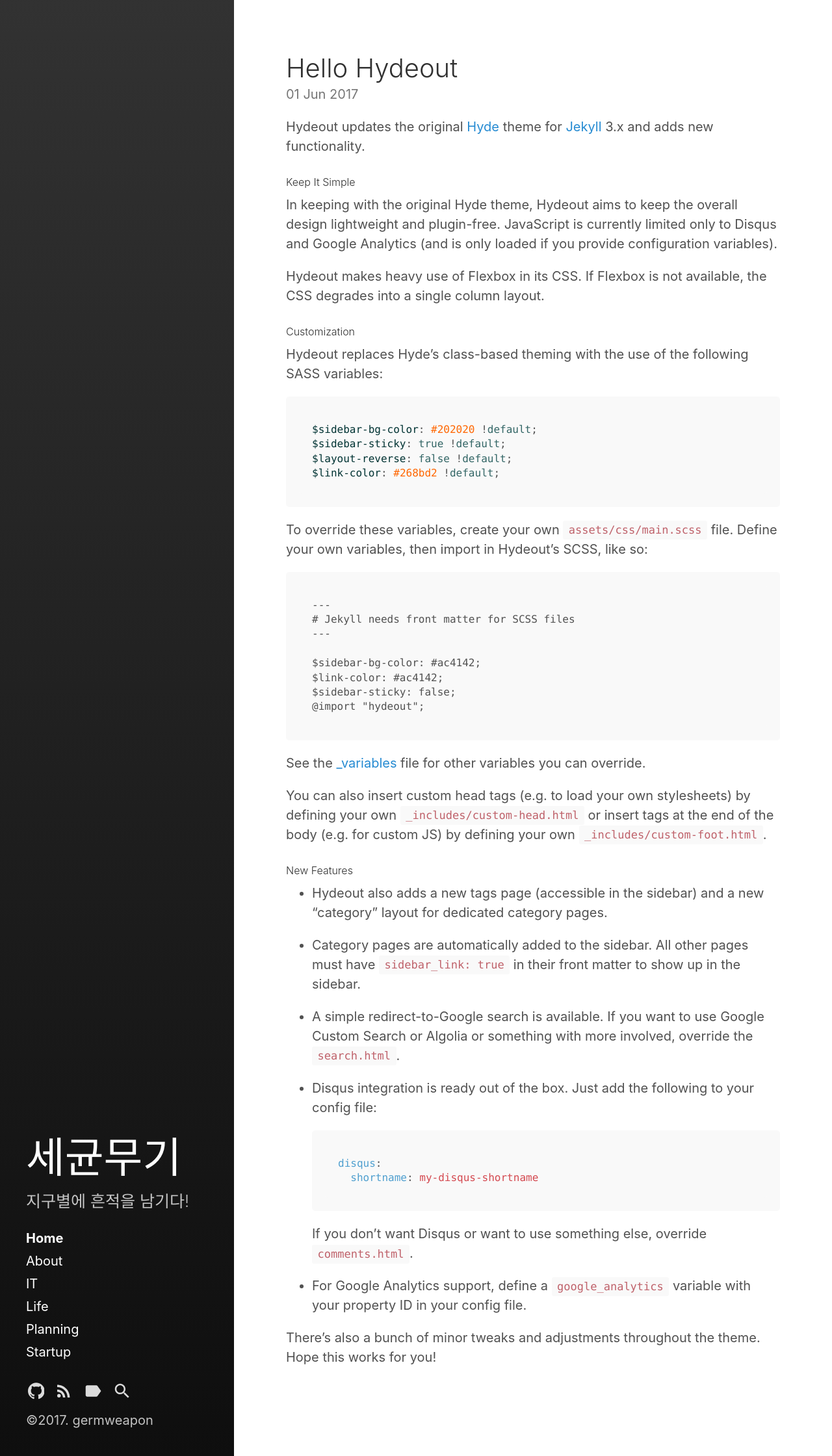
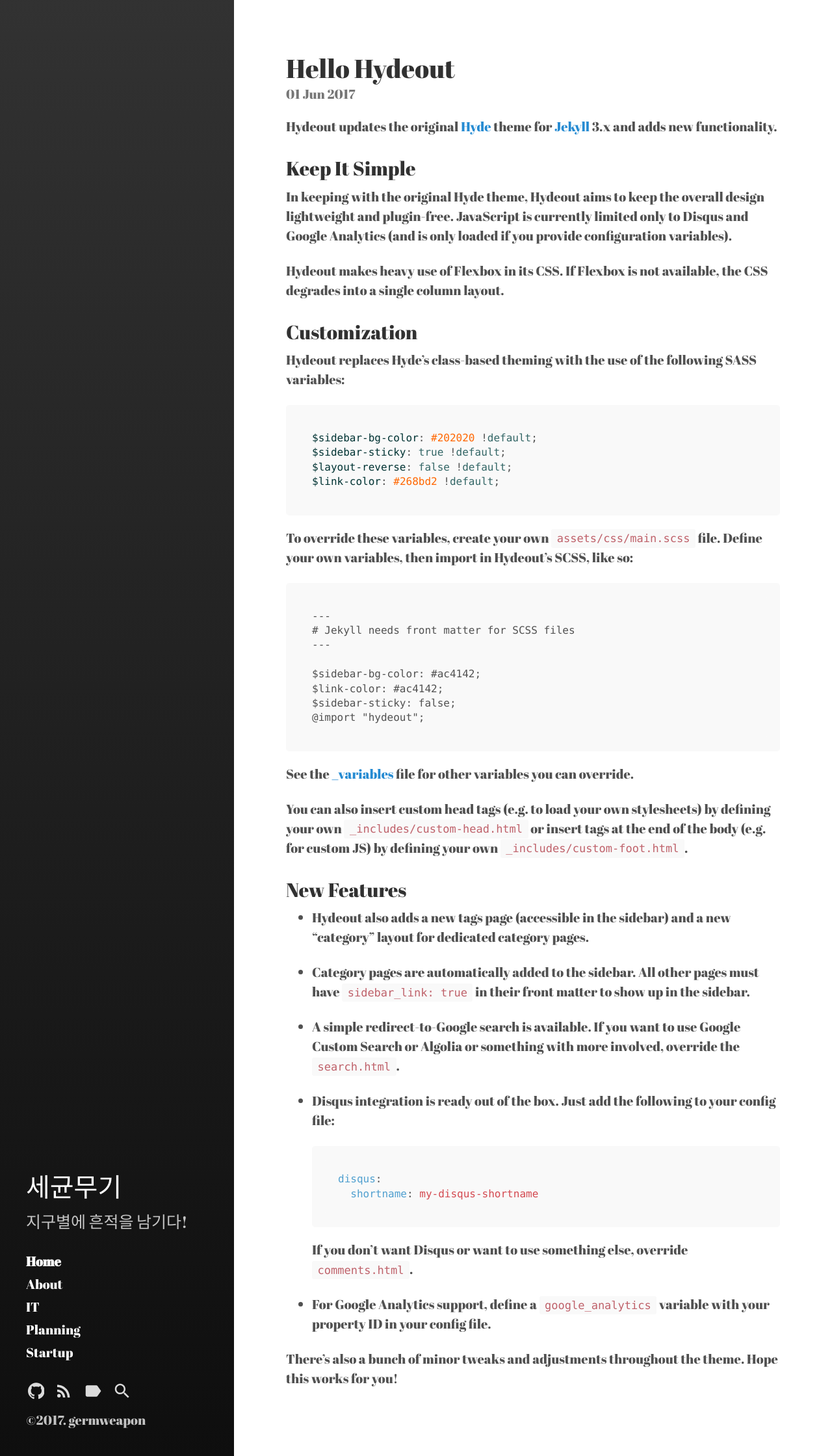
Before and after one commit to germweapon/germweapon.github.io, a Jekyll site: the page built from index.html, in a window 1280 px wide. Shown: the whole page at 65% size. Built offline with Jekyll 4.4.1, drawn with Linux system fonts in a browser that asks for light colours; the list of posts is cut into pages by our own code.

Commit message:
some fix

```diff
--- a/_config.yml
+++ b/_config.yml
@@ -4,7 +4,7 @@ highlighter:      rouge
 
 # Setup
 title:            세균무기
-tagline:          '세균무기가 운영하는 블로그입니다.'
+tagline:          '지구별에 흔적을 남기다!'
 description:      '지구별에 흔적을 남기다!'
 url:              https://germweapon.github.io/
 baseurl:          # the optional subpath of your site, e.g. "/blog"
--- a/_sass/hydeout/_layout.scss
+++ b/_sass/hydeout/_layout.scss
@@ -42,7 +42,7 @@ body {
   .site-title {
     font-family: "Abril Fatface", serif;
     font-weight: normal;
-    font-size: 1.5rem;
+    font-size: 2rem;
     color: rgba(255,255,255,.75);
     margin-top: 0;
     margin-bottom: $heading-spacing;
@@ -115,7 +115,7 @@ body {
 
   // Bigger title
   .site-title {
-    font-size: 3.25rem;
+    font-size: 2rem;
     color: white;
   }
 
@@ -163,7 +163,7 @@ body {
 
   #sidebar {
     .site-title {
-      font-size: 3.25rem;
+      font-size: 2rem;
 
       a { color: white; }
       .back-arrow { display: none; }
--- a/_sass/hydeout/_type.scss
+++ b/_sass/hydeout/_type.scss
@@ -11,27 +11,27 @@ h1, h2, h3, h4, h5, h6, .site-title {
 }
 
 h1 {
-  font-size: 1rem;
+  font-size: 2rem;
 }
 
 h2 {
   margin-top: 1rem;
-  font-size: 1rem;
+  font-size: 2rem;
 }
 
 h3 {
   margin-top: 1.5rem;
-  font-size: 0.8rem;
+  font-size: 1.5rem;
 }
 
 h4, h5, h6 {
   margin-top: 1rem;
-  font-size: 0.8rem;
+  font-size: 1.2rem;
 }
 
 p {
   margin-top: 0;
-  margin-bottom: 1rem;
+  margin-bottom: 1.2rem;
 }
 
 strong {
--- a/_sass/hydeout/_variables.scss
+++ b/_sass/hydeout/_variables.scss
@@ -13,7 +13,7 @@ $cyan: #75b5aa !default;
 $blue: #268bd2 !default;
 $brown: #8f5536 !default;
 
-$root-font-family: -apple-system, BlinkMacSystemFont, "Segoe UI", "Roboto", "Oxygen", "Ubuntu", "Cantarell", "Fira Sans", "Droid Sans", "Helvetica Neue", Arial, sans-serif !default;
+$root-font-family: 'Abril Fatface', -apple-system, BlinkMacSystemFont, "Segoe UI", "Roboto", "Oxygen", "Ubuntu", "Cantarell", "Fira Sans", "Droid Sans", "Helvetica Neue", Arial, sans-serif !default;
 $root-font-size: 1rem !default;
 $root-line-height: 1.5 !default;
 
```
Also changed, not shown: category/Life.md (deleted, +0 -6 lines).
